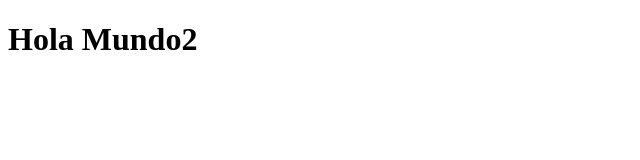
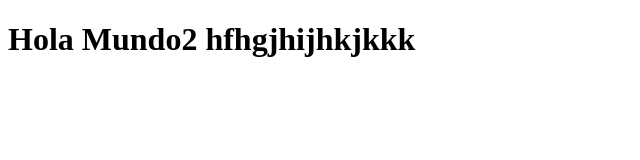
Before and after one commit to madelen23/prueba-jenkins, a plain HTML site: page hello-jenkins/index.html in a window 1280 px wide. Shown: the whole page, without its empty margins (0-640 px from the left). Drawn offline with Linux system fonts and the light colour scheme.

Commit message:
Update index.html

```diff
--- a/hello-jenkins/index.html
+++ b/hello-jenkins/index.html
@@ -6,6 +6,6 @@
     <title>Hola Mundo maravilla qwe</title>
 </head>
 <body>
-    <h1>Hola Mundo2</h1>
+    <h1>Hola Mundo2 hfhgjhijhkjkkk</h1>
 </body>
 </html>
```
